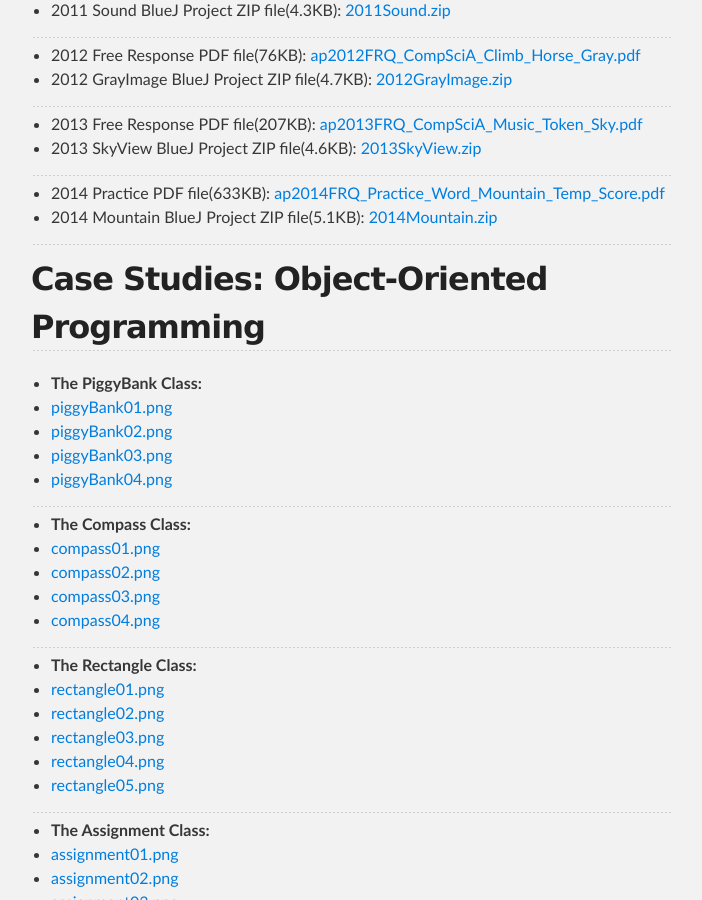
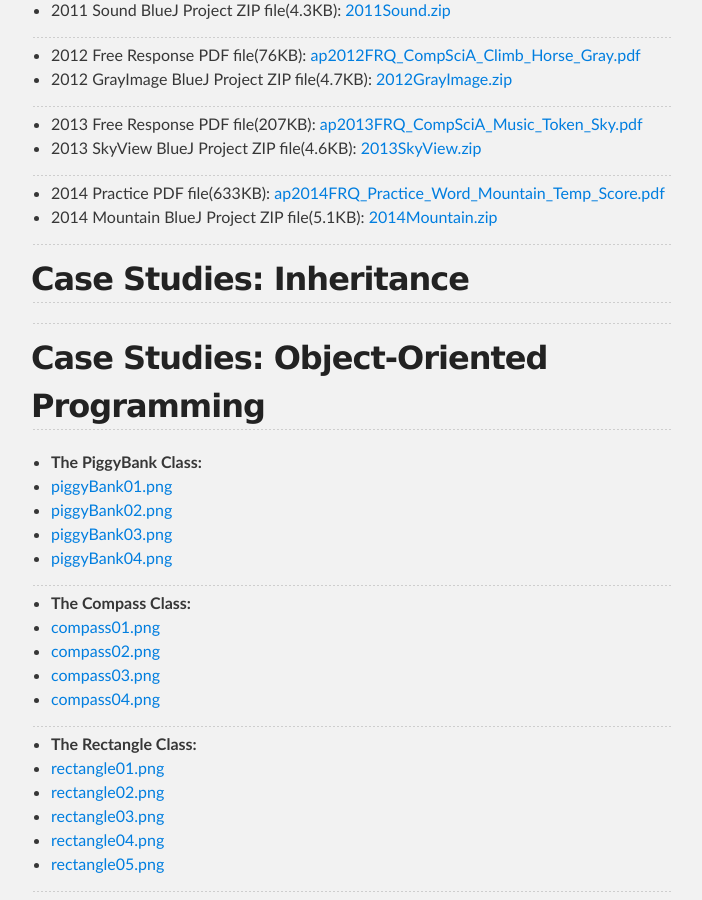
Before and after one commit to ynot1609/apcompsci3, a Jekyll site: the page built from frqs/index.md, in a window 1280 px wide and 900 px high, scrolled down 577 px. Shown: the whole window, without its empty margins (289-991 px from the left). Built offline with Jekyll 4.4.1, drawn with Linux system fonts in a browser that asks for light colours.

Commit message:
Added inheritance

```diff
--- a/frqs/index.md
+++ b/frqs/index.md
@@ -34,6 +34,10 @@ title: Free Response Questions
 + 2014 Practice PDF file(633KB): [ap2014FRQ_Practice_Word_Mountain_Temp_Score.pdf](/apcompsci3/assets/ap2014FRQ_Practice_Word_Mountain_Temp_Score.pdf)
 + 2014 Mountain BlueJ Project ZIP file(5.1KB): [2014Mountain.zip](/apcompsci3/assets/2014Mountain.zip)
 <!-- + 2014 TemperatureGrid BlueJ Project ZIP file(6.6KB): [2014TemperatureGrid.zip](/apcompsci3/assets/2014TemperatureGrid.zip) -->
+
+---
+
+## Case Studies: Inheritance
 
 ---
 
```
